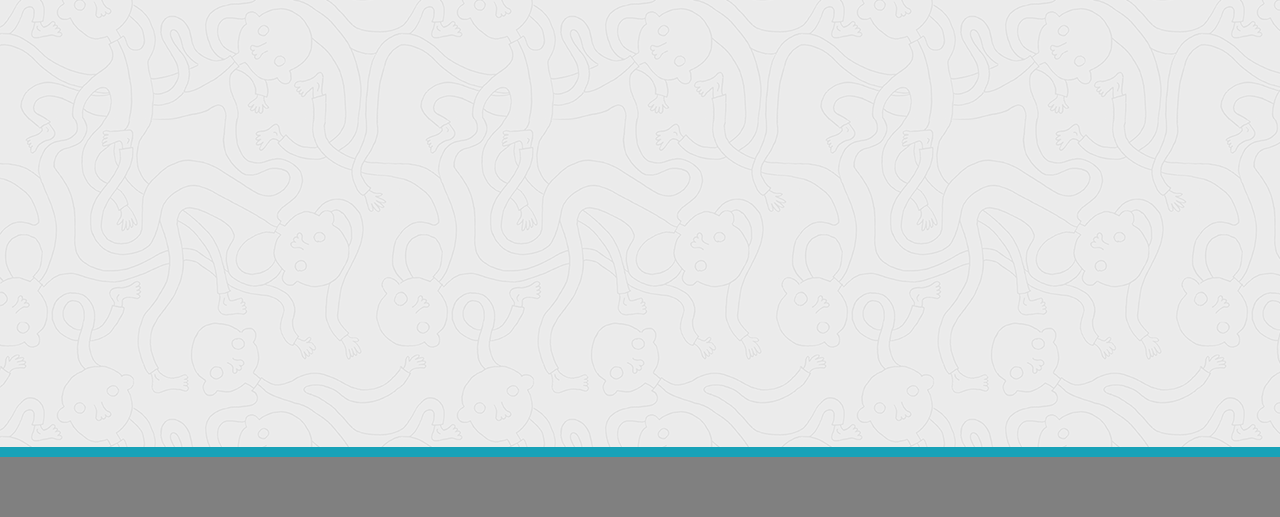
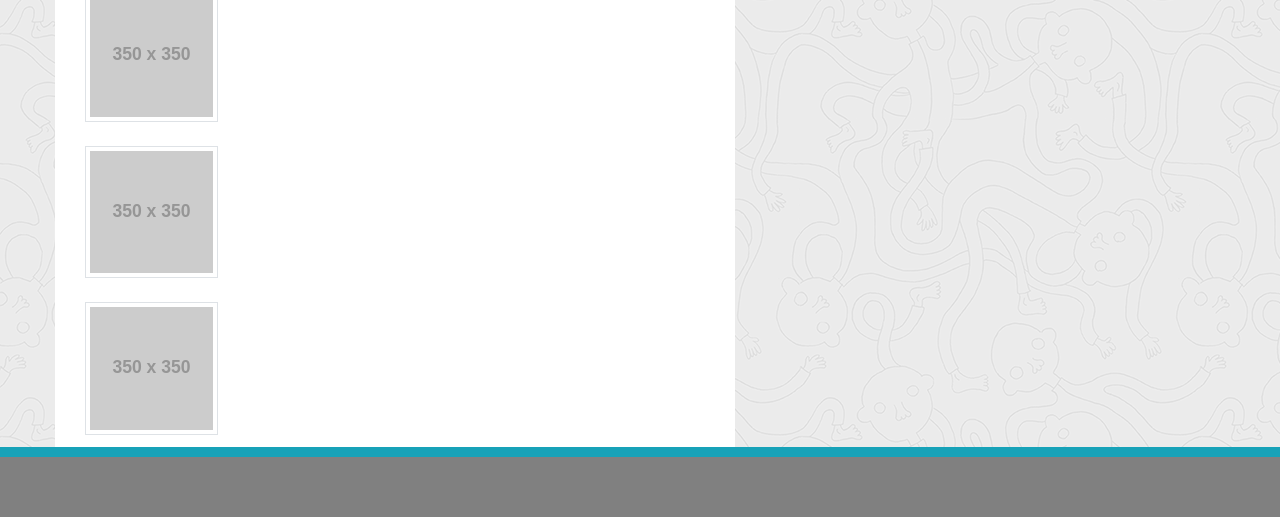
Before and after one commit to stopdaydreaming/super-duper-octo-portfolio, a plain HTML site: page portfolio.html in a window 1280 px wide. Shown: the part 283-800 px from the top of the page. Drawn offline with nearby package versions, Linux system fonts and the light colour scheme; placeholder pictures from the web are drawn by us.

Commit message:
removed rounded corners, added img placeholders

```diff
--- a/assets/css/style.css
+++ b/assets/css/style.css
@@ -11,6 +11,14 @@ body {
 form {
   padding: 30px;
 }
+footer {
+    background-color: grey;
+    height: 70px;
+    border-top: solid 10px #17a2b8;
+    position: fixed;
+    left: 0;
+    bottom: 0;
+  }
 
 /* ## CLASS STYLES ## */
 .container {
@@ -39,13 +47,6 @@ a.navbar-brand {
   font-weight: 900;
   padding: 50px 0 0 30px;
 }
-.footer {
-  background-color: grey;
-  height: 70px;
-  border-top: solid 10px #17a2b8;
-  position: fixed;
-  left: 0;
-  bottom: 0;
-}
+
 
 /* ## ID styles ## */
--- a/portfolio.html
+++ b/portfolio.html
@@ -53,7 +53,34 @@
     <main class="container">
       <div class="row">
         <div class="col-lg-12">
-          <p>some content here</p>
+          <h1 class="text-info content-title">Portfolio</h1>
+          <div class="col-lg-3 col-md-4 col-6">
+            <a href="#" class="d-block mb-4 h-100">
+              <img
+                class="img-fluid img-thumbnail rounded-0"
+                src="https://via.placeholder.com/350"
+                alt=""
+              />
+            </a>
+          </div>
+          <div class="col-lg-3 col-md-4 col-6">
+            <a href="#" class="d-block mb-4 h-100">
+              <img
+                class="img-fluid img-thumbnail rounded-0"
+                src="https://via.placeholder.com/350"
+                alt=""
+              />
+            </a>
+          </div>
+          <div class="col-lg-3 col-md-4 col-6">
+            <a href="#" class="d-block mb-4 h-100">
+              <img
+                class="img-fluid img-thumbnail rounded-0"
+                src="https://via.placeholder.com/350"
+                alt=""
+              />
+            </a>
+          </div>
         </div>
       </div>
     </main>
```
Also changed, not shown: contact.html (+1 -1 lines).
